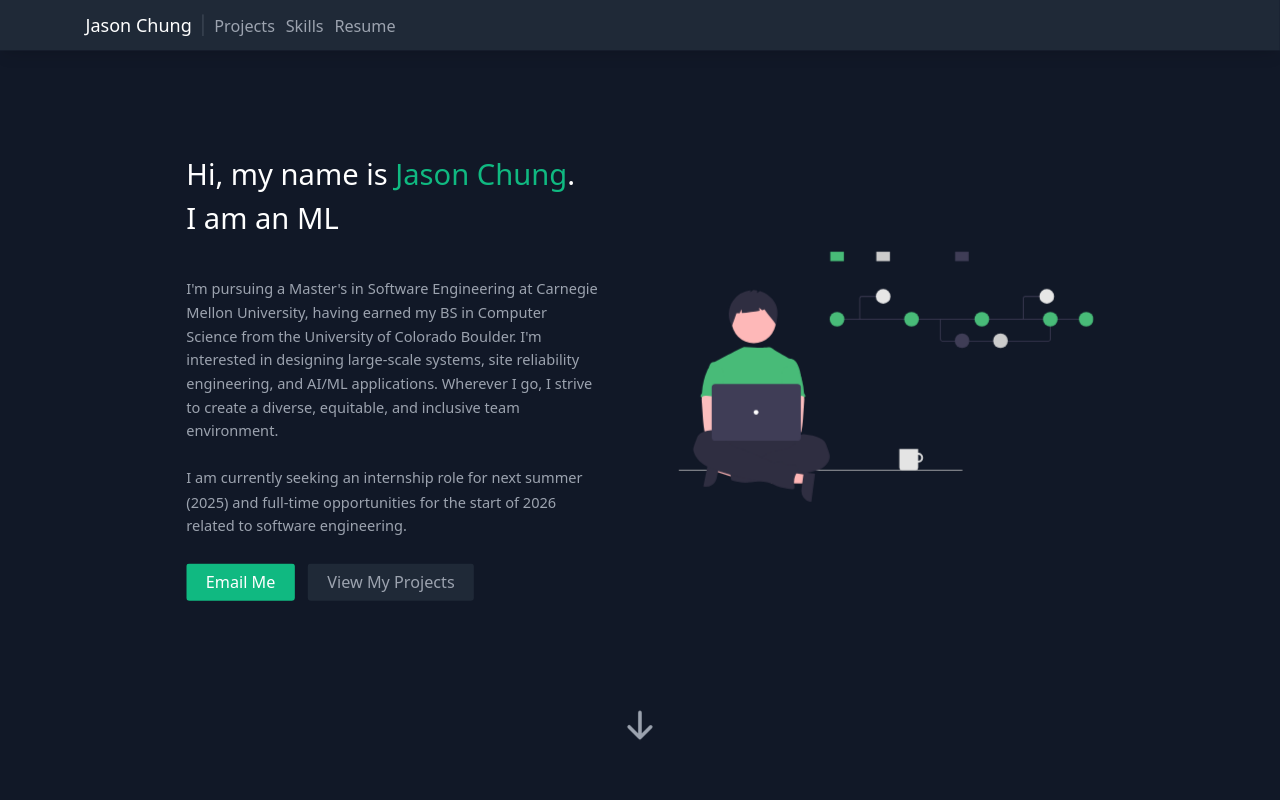
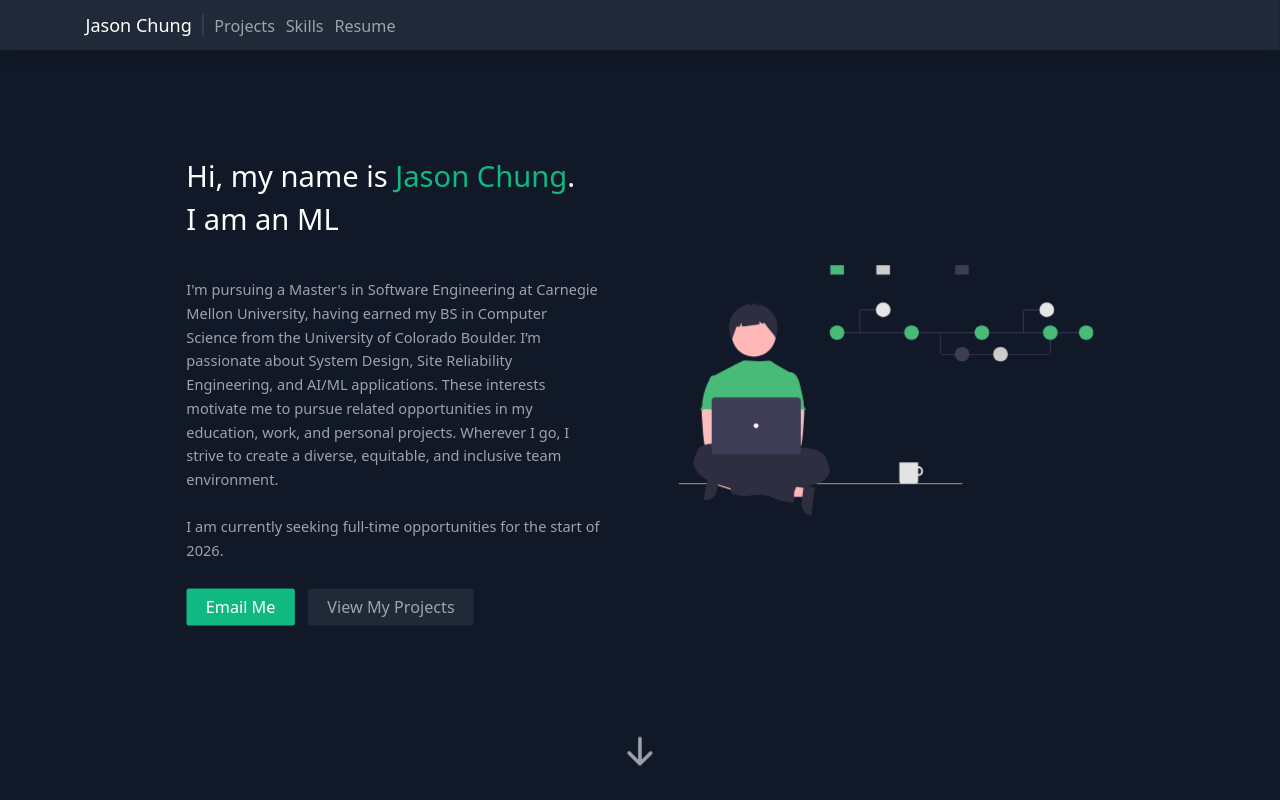
Before and after one commit to Jaesunee/Jaesunee.github.io, a React (Create React App) app: page / in a window 1280 px wide. Shown: the top 800 px of the page. Built offline with nearby package versions, Linux system fonts and the light colour scheme; some icons are missing.

Commit message:
Update About section

```diff
--- a/src/components/About.js
+++ b/src/components/About.js
@@ -60,11 +60,11 @@
                     </h1>
                     <p className="mb-8 leading-relaxed text-base" data-aos="fade" data-aos-delay="2000">
                         <br></br>I'm pursuing a Master's in Software Engineering at Carnegie Mellon University, having earned my BS in Computer Science from the
-                        University of Colorado Boulder. I'm interested in designing large-scale systems, site reliability engineering, and AI/ML applications.
+                        University of Colorado Boulder. I’m passionate about System Design, Site Reliability Engineering, and AI/ML applications.
+                        These interests motivate me to pursue related opportunities in my education, work, and personal projects.
                         Wherever I go, I strive to create a diverse, equitable, and inclusive team environment.
                         <br></br>
-                        <br></br>I am currently seeking an internship role for next summer (2025) and full-time opportunities for the start of 2026 related to
-                        software engineering.
+                        <br></br>I am currently seeking full-time opportunities for the start of 2026.
                         <br></br>
                     </p>
                     <div className="flex justify-center" data-aos="fade" data-aos-delay="3000">
```
